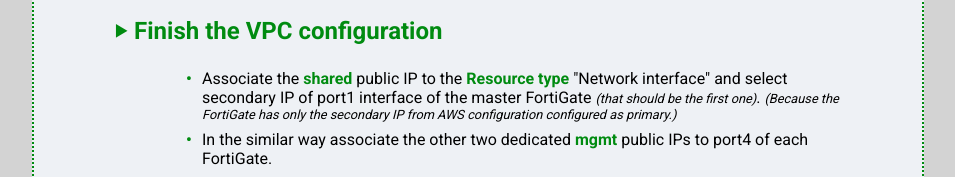
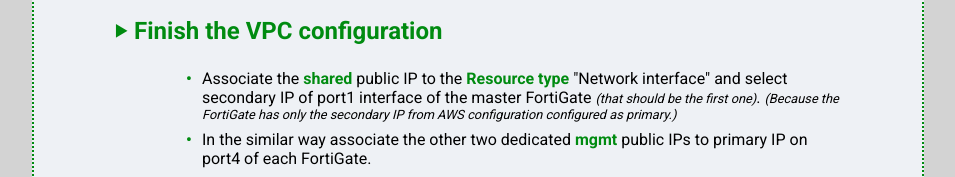
Before and after one commit to ondrejholecek/aws-templates, a plain HTML site: page docs/index.html in a window 1280 px wide. Shown: the part 4209-4386 px from the top of the page, without its empty margins (162-1117 px from the left). Drawn offline with nearby package versions, Linux system fonts and the light colour scheme.

```diff
--- a/docs/index.html
+++ b/docs/index.html
@@ -703,7 +703,7 @@
 			    <span class="note">(that should be the first one)</span>.
 			    <span class="note">(Because the FortiGate has only the secondary IP from AWS configuration configured as primary.)</li>
 			<li class="apha-multi-zone">Associate the <b>shared</b> public IP to the <b>Resource type</b> "Network interface" and select primary IP of port1 interface of the master FortiGate.</li>
-			<li>In the similar way associate the other two dedicated <b>mgmt</b> public IPs to port4 of each FortiGate.</li>
+			<li>In the similar way associate the other two dedicated <b>mgmt</b> public IPs to primary IP on port4 of each FortiGate.</li>
 			<li>In the route table attached to "internal" subnet, create new default route "0.0.0.0/0" with <b>target</b> set to network interface port2
 			    of the current master FortiGate  <span class="note">(that should be the first one)</span>.</li>
 			</ul>
```
